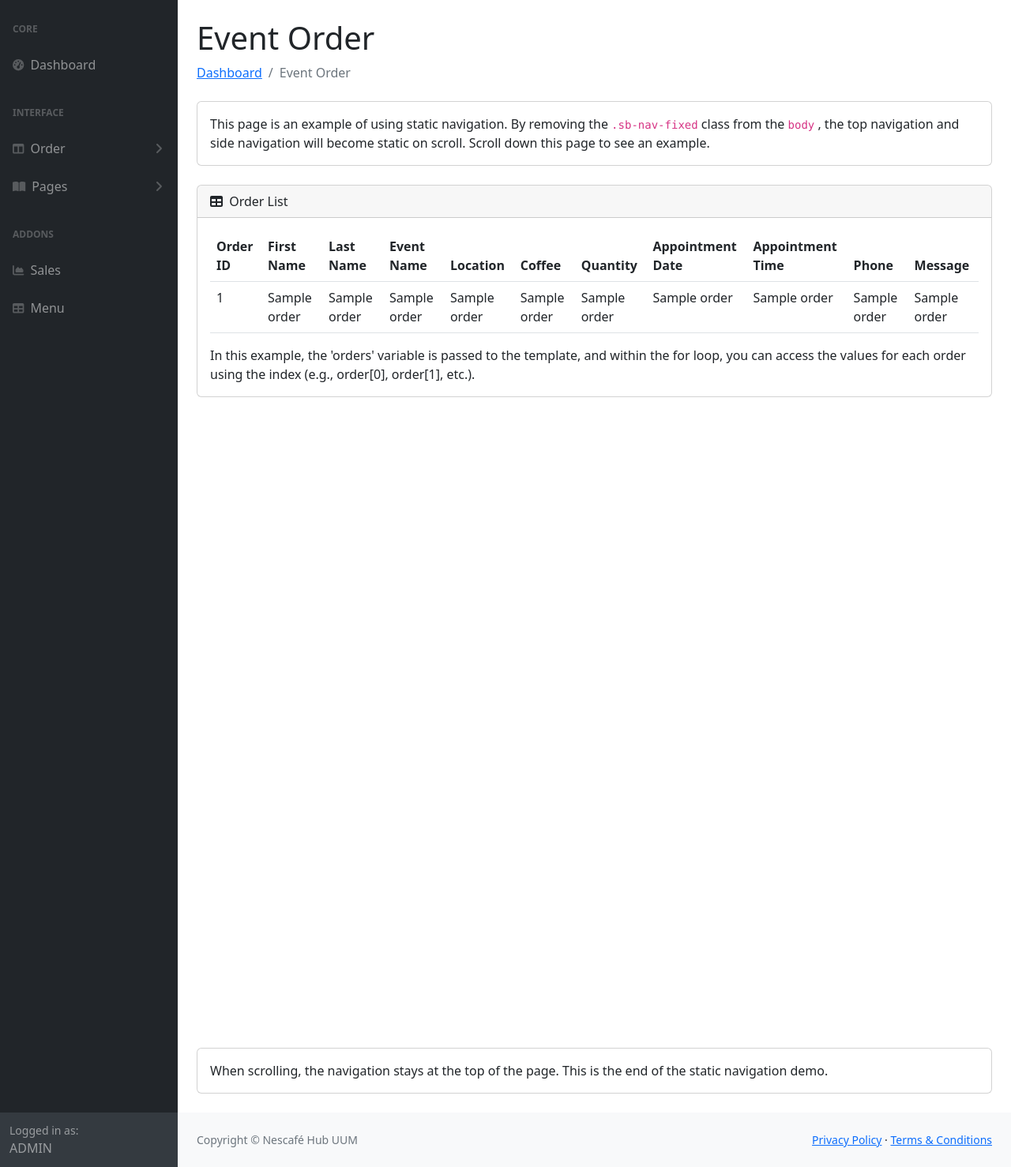
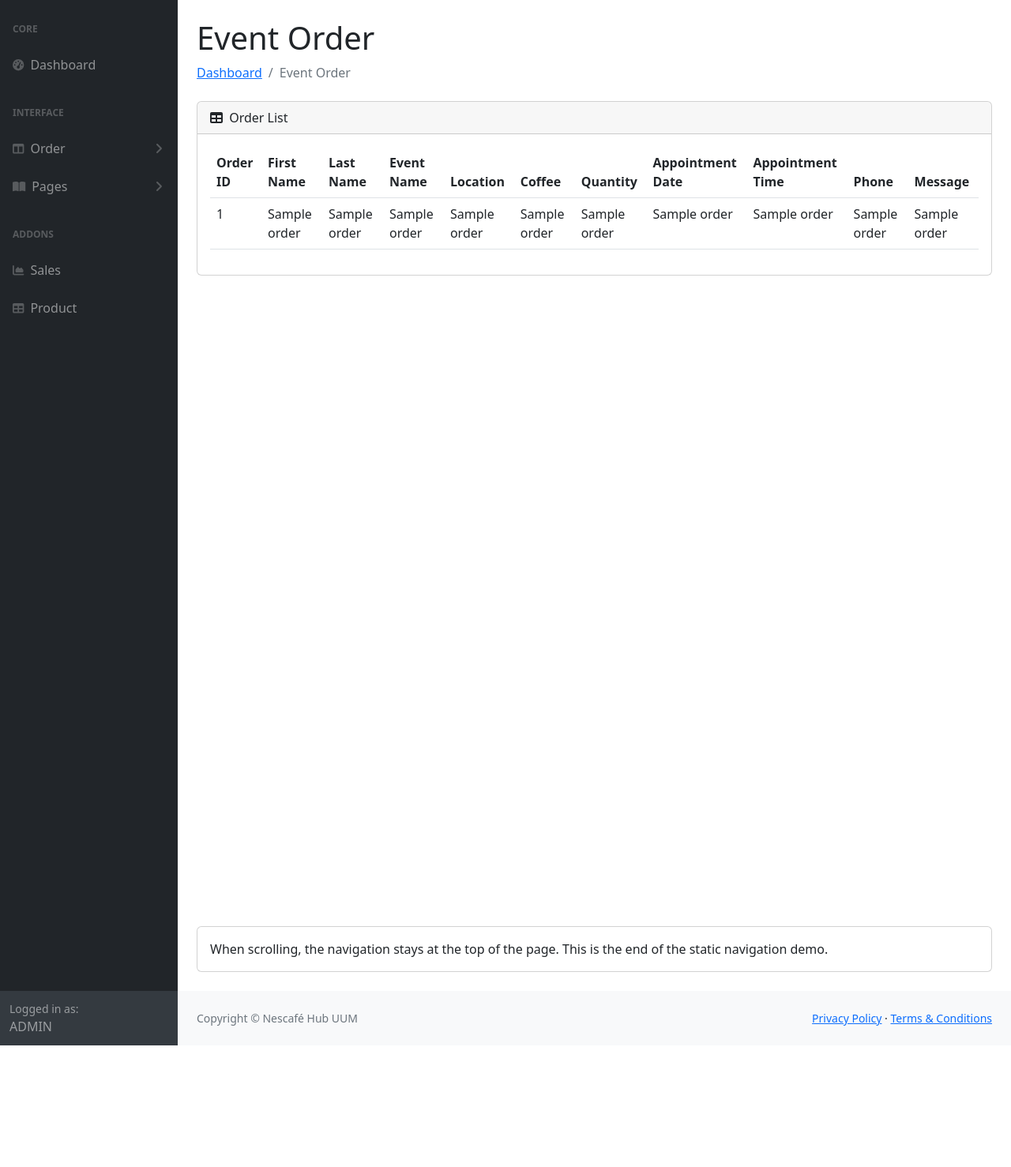
Before and after one commit to TahfizHanapi/AdminNescafeUUM, a Flask app: template Admin NescafeHubUUM/templates/eventOrder.html in a window 1280 px wide. Shown: the part 56-1534 px from the top of the page at 79% size. After the commit the page ends 1380 px from the top, so only its background shows below. Run offline with Flask 3, Linux system fonts and the light colour scheme; the template is opened without the code that fills it: most values are stand-ins (such as "Sample title", 1, 10 or a date in 2020); some libraries are stand-ins or nearby versions.

Commit message:
web design

```diff
--- a/Admin NescafeHubUUM/app.py
+++ b/Admin NescafeHubUUM/app.py
@@ -76,7 +76,7 @@ def eventorder():
     cursor = connection.cursor()
 
     # Fetch the data from the database
-    cursor.execute("SELECT id, first_name, last_name, event_name, location, coffee, quantity, appointment_date, appointment_time, phone, message FROM nescafe")
+    cursor.execute("SELECT id, first_name, last_name, event_name, location, coffee, quantity, appointment_date, appointment_time, phone, message FROM bookings")
     orders = cursor.fetchall()
 
     # Print the value of orders for debugging
@@ -100,7 +100,7 @@ def incomingorder():
     cursor = connection.cursor()
 
     # Fetch the data from the database
-    cursor.execute("SELECT id, first_name, last_name, event_name, location, coffee, quantity, appointment_date, appointment_time, phone, message FROM nescafe")
+    cursor.execute("SELECT id, first_name, last_name, event_name, location, coffee, quantity, appointment_date, appointment_time, phone, message FROM bookings")
     orders = cursor.fetchall()
 
     # Print the value of orders for debugging
--- a/Admin NescafeHubUUM/templates/dashboard.html
+++ b/Admin NescafeHubUUM/templates/dashboard.html
@@ -78,7 +78,7 @@
                     </a>
                     <a class="nav-link" href="{{ url_for('menu') }}">
                         <div class="sb-nav-link-icon"><i class="fas fa-table"></i></div>
-                        Menu
+                        Product
                     </a>
                 </div>
             </div>
@@ -125,8 +125,10 @@
         <i class="fas fa-table me-1"></i>
         Sales
     </div>
+
+
     <div class="card-body">
-        <div style="display: flex; justify-content: center;">
+       <div style="display: flex; justify-content: flex-start;">
             <div class="chart-container" style="width: 500px;">
                 <canvas id="myBarChart" width="500" height="400"></canvas>
             </div>
--- a/Admin NescafeHubUUM/templates/eventOrder.html
+++ b/Admin NescafeHubUUM/templates/eventOrder.html
@@ -84,7 +84,7 @@
                             </a>
                             <a class="nav-link" href="{{ url_for('menu') }}">
                                 <div class="sb-nav-link-icon"><i class="fas fa-table"></i></div>
-                                Menu
+                                Product
                             </a>
                         </div>
                     </div>
@@ -102,17 +102,7 @@
                             <li class="breadcrumb-item"><a href="{{ url_for('dashboard') }}">Dashboard</a></li>
                             <li class="breadcrumb-item active">Event Order</li>
                         </ol>
-                        <div class="card mb-4">
-                            <div class="card-body">
-                                <p class="mb-0">
-                                    This page is an example of using static navigation. By removing the
-                                    <code>.sb-nav-fixed</code>
-                                    class from the
-                                    <code>body</code>
-                                    , the top navigation and side navigation will become static on scroll. Scroll down this page to see an example.
-                                </p>
-                            </div>
-                        </div>
+
                         <div class="card mb-4">
                             <div class="card-header">
                                 <i class="fas fa-table me-1"></i>
@@ -154,10 +144,6 @@
         {% endfor %}
     </tbody>
 </table>
-
-
-In this example, the 'orders' variable is passed to the template, and within the for loop, you can access the values for each order using the index (e.g., order[0], order[1], etc.).
-
                                 </div>
                             </div>
                         </div>
--- a/Admin NescafeHubUUM/templates/sales.html
+++ b/Admin NescafeHubUUM/templates/sales.html
@@ -84,7 +84,7 @@
                         </a>
                         <a class="nav-link" href="{{ url_for('menu') }}">
                             <div class="sb-nav-link-icon"><i class="fas fa-table"></i></div>
-                            Menu
+                            Product
                         </a>
                     </div>
                 </div>
```
Also changed, not shown: Admin NescafeHubUUM/templates/incomingOrder.html (+2 -16 lines), Admin NescafeHubUUM/templates/menu.html (+4 -9 lines).
